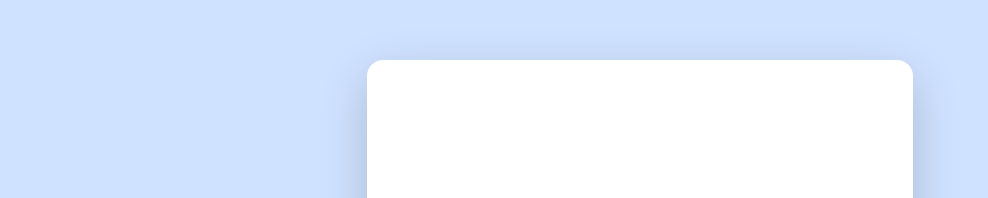
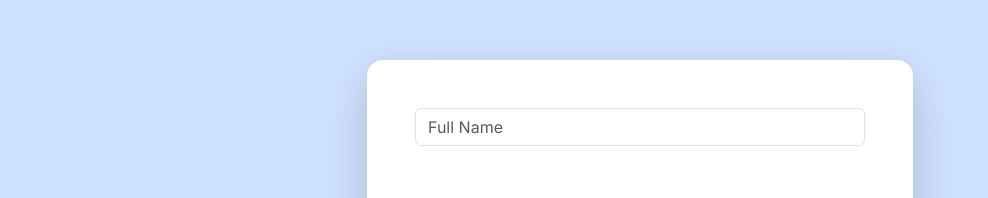
Before and after one commit to Alex-dev1356/UserRegistrationUI, an Angular app: page / in a window 1280 px wide. Shown: the part 115-313 px from the top of the page, without its empty margins (0-988 px from the left). Built offline with nearby package versions, Linux system fonts and the light colour scheme.

Commit message:
Creating the input Form in the HTML File

```diff
--- a/src/app/user/registration/registration.component.html
+++ b/src/app/user/registration/registration.component.html
@@ -1,3 +1,6 @@
 <form [formGroup]="form">
+    <div class="mb-3">
+        <input class="form-control bg-body secondary" placeholder="Full Name">
 
+    </div>
 </form>
```
